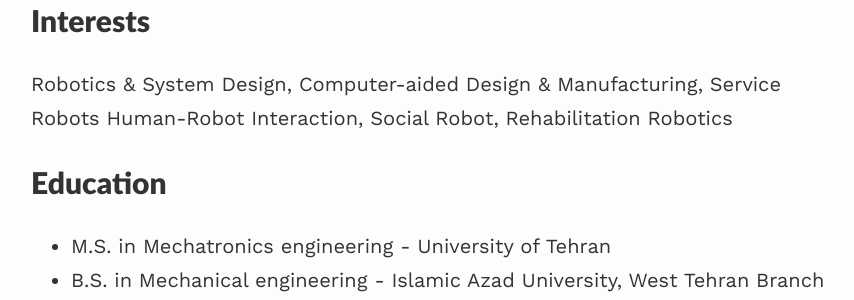
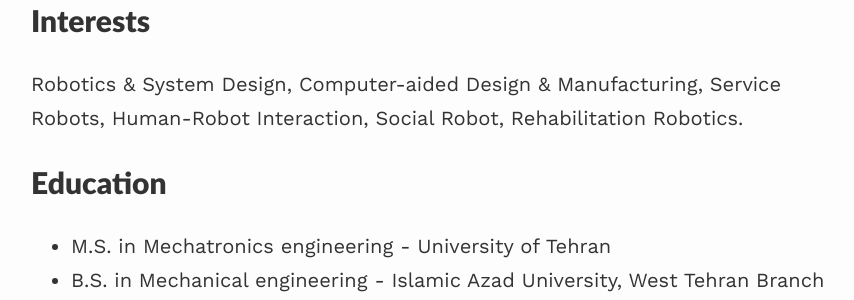
Before and after one commit to alireza-kargar/alireza-kargar.github.io, a Jekyll site: the page built from index.md, in a window 1280 px wide and 900 px high, scrolled down 581 px. Shown: the part 188-488 px from the top of the window, without its empty margins (209-1063 px from the left). Built offline with Jekyll 4.4.1, drawn with Linux system fonts in a browser that asks for light colours; nearby versions of some CDN libraries.

Commit message:
minor update

```diff
--- a/index.md
+++ b/index.md
@@ -16,8 +16,7 @@
 
 ## Interests
 
-Robotics & System Design, Computer-aided Design & Manufacturing, Service Robots
-Human-Robot Interaction, Social Robot, Rehabilitation Robotics
+Robotics & System Design, Computer-aided Design & Manufacturing, Service Robots, Human-Robot Interaction, Social Robot, Rehabilitation Robotics.
 
 ## Education
 
```
